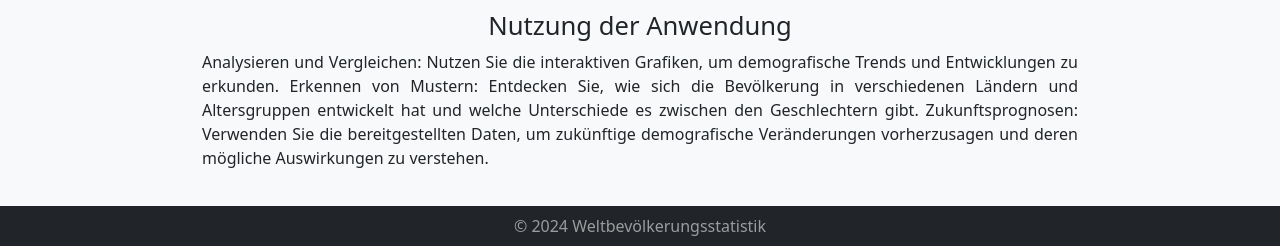
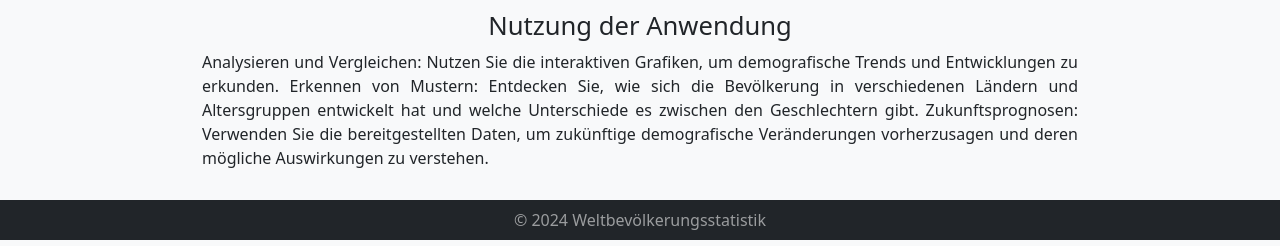
Before and after one commit to romeo30001/populationAnalysis, a Django app: page / in a window 1280 px wide. Shown: the part 1023-1269 px from the top of the page. Run offline with Django 5.2, Linux system fonts and the light colour scheme; style sheets or scripts are compiled from the project's sources; some libraries are stand-ins or nearby versions.

Commit message:
Change space from footer

```diff
--- a/population_analysis/analysis/static/scss/vars.scss
+++ b/population_analysis/analysis/static/scss/vars.scss
@@ -10,7 +10,7 @@ $text-decoration-thickness-footer-navbar: 2px;
 $navbar-item-padding: 36px;
 $h1-padding-top: 28px;
 $h1-padding-bottom: 22px;
-$space-from-footer: 36px;
+$space-from-footer: 30px;
 $hp-div-custom-pb: 5px;
 $space-between-charts: 33px;
 
```
